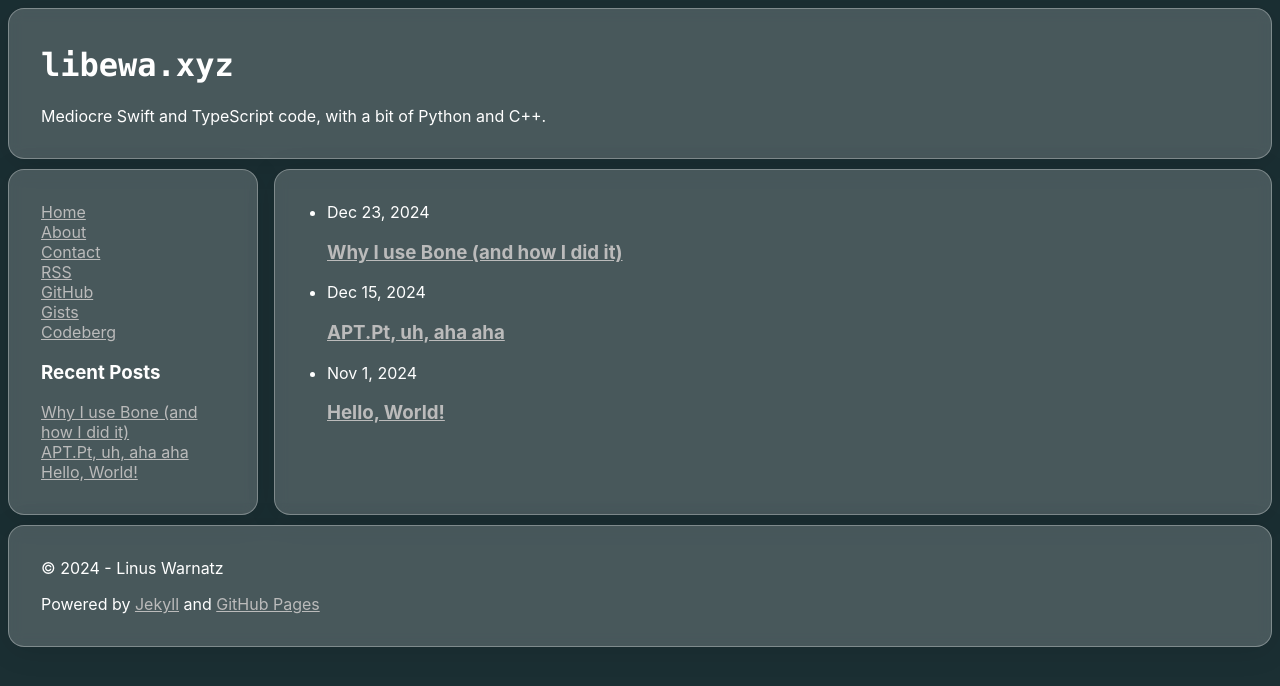
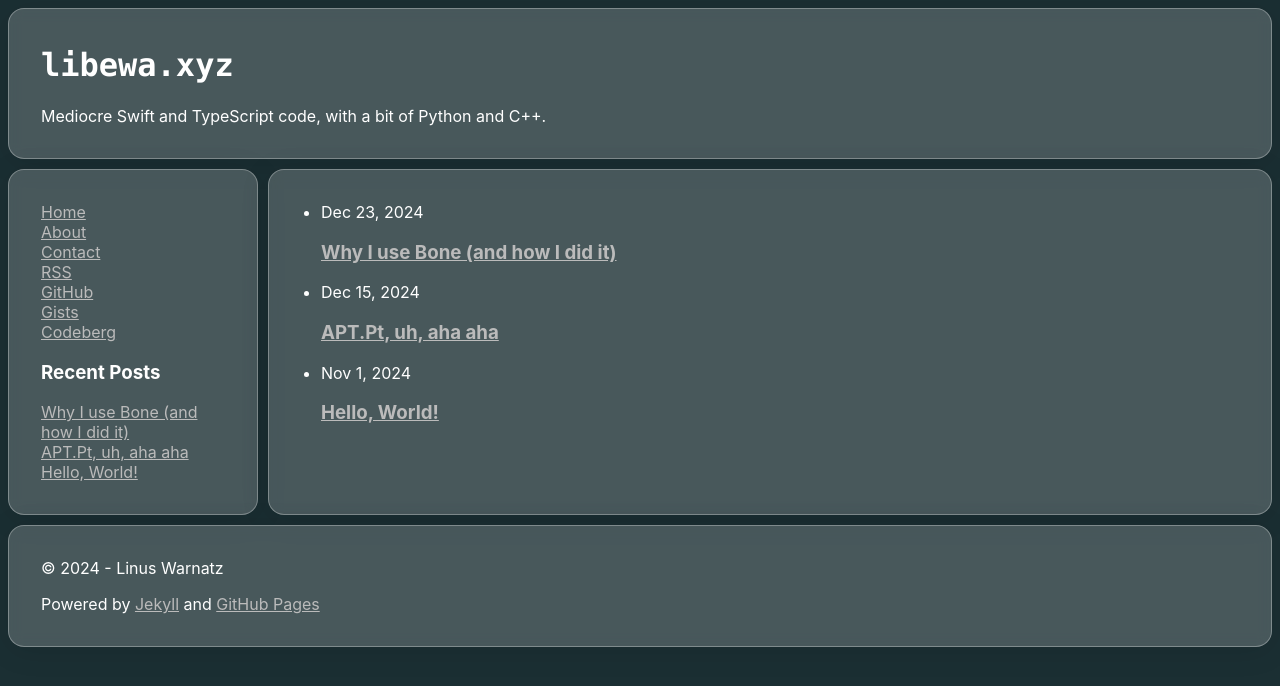
Before and after one commit to libewa/libewa.github.io, a Jekyll site: the page built from index.md, in a window 1280 px wide. Shown: the top 686 px of the page. Built offline with Jekyll 4.4.1, drawn with Linux system fonts in a browser that asks for light colours.

Commit message:
change gap to sidenav

```diff
--- a/assets/css/main.scss
+++ b/assets/css/main.scss
@@ -113,7 +113,7 @@ body {
     display: grid;
     grid-template-areas: "sidebar content";
     grid-template-columns: 250px 1fr;
-    gap: 1rem;
+    gap: 10px;
 }
 
 #sidebar-left {
```
